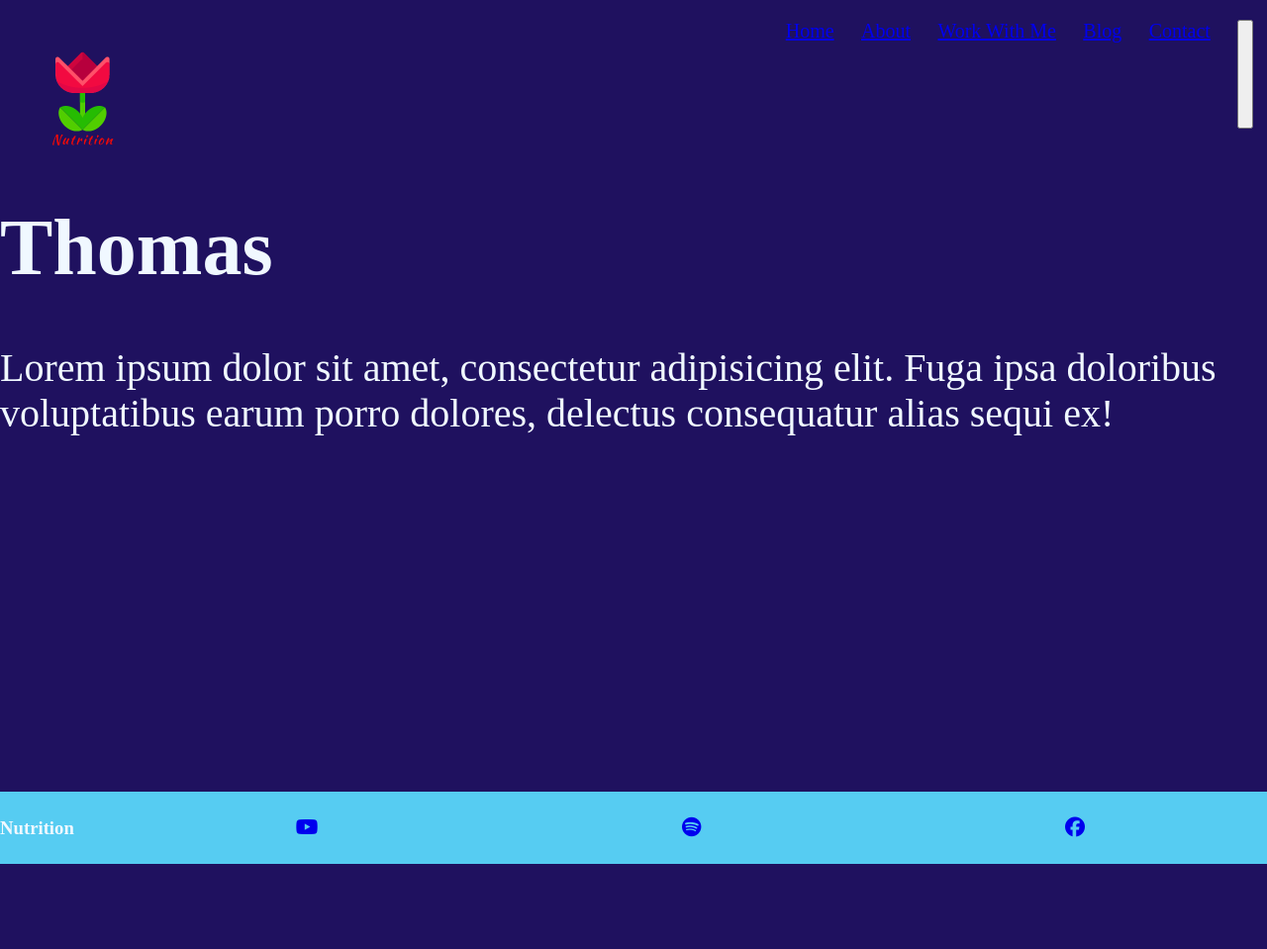
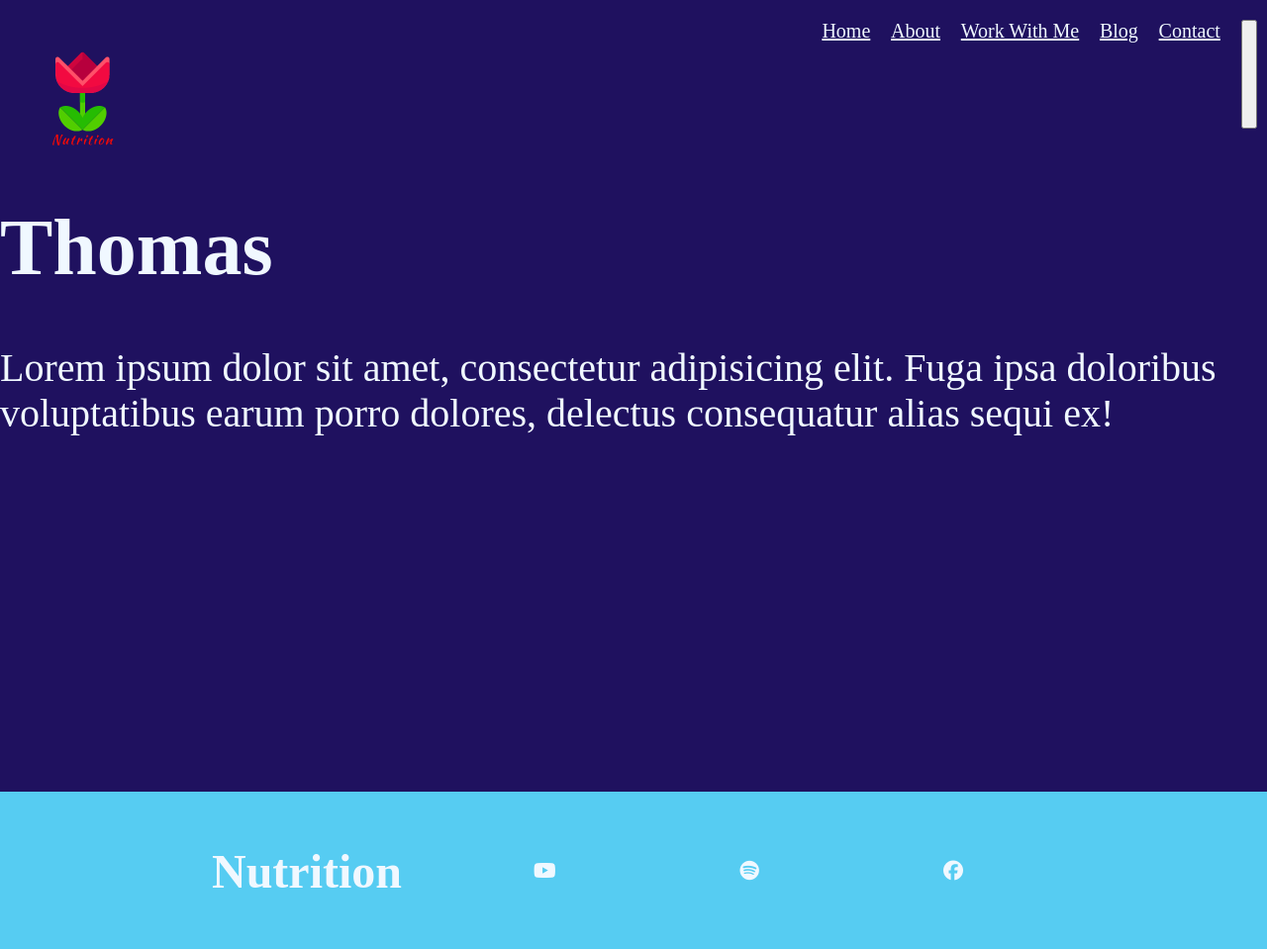
Before and after one commit to Dorultan-C/Nutrition, a plain HTML site: page index.html in a window 1280 px wide. Shown: the whole page at 99% size. Before the commit the page ends 873 px from the top, so only its background shows below. Drawn offline with Linux system fonts and the light colour scheme.

Commit message:
Ajustmants footer

```diff
--- a/style.css
+++ b/style.css
@@ -1,3 +1,8 @@
+* {
+  box-sizing: border-box;
+  color: aliceblue;
+}
+
 body {
 background-color: rgb(31, 17, 95);
 /* font-family: 'Great Vibes', cursive; */
@@ -9,11 +14,32 @@ background-color: rgb(31, 17, 95);
   margin-left: 50px;
 }
 
+.nav ul {
+  margin: 0;
+}
+
+.nav li {
+  display: inline;
+}
+
+.nav a:hover {
+  background-color: rgb(90, 90, 79);
+  border-radius: 10%;
+  margin: 4px;
+}
+
+
 .hero {
 
   height: 100vh;
   color: aliceblue;
   font-size: 40px;
+}
+
+.container {
+  max-width: 900px;
+  margin: 0 auto;
+  padding: 0 1.5em;
 }
 
 footer {
@@ -57,10 +83,26 @@ li {
 }
 
 .footer-nav li {
-  padding: 0 .2em;
+  padding: 0 2em;
+
 }
 
 .footer-nav img {
-  width: 30px;
-  height: 30px;
+  width: 50px;
+  height: 50px;
 }
+
+/* .fa-brands {
+  margin-left: 40px;
+} */
+
+.band-name {
+  text-align: center;
+  font-size: 3rem;
+}
+
+.container {
+  max-width: 900px;
+  margin: 0 auto;
+  padding: 0 1.5em;
+}
```
